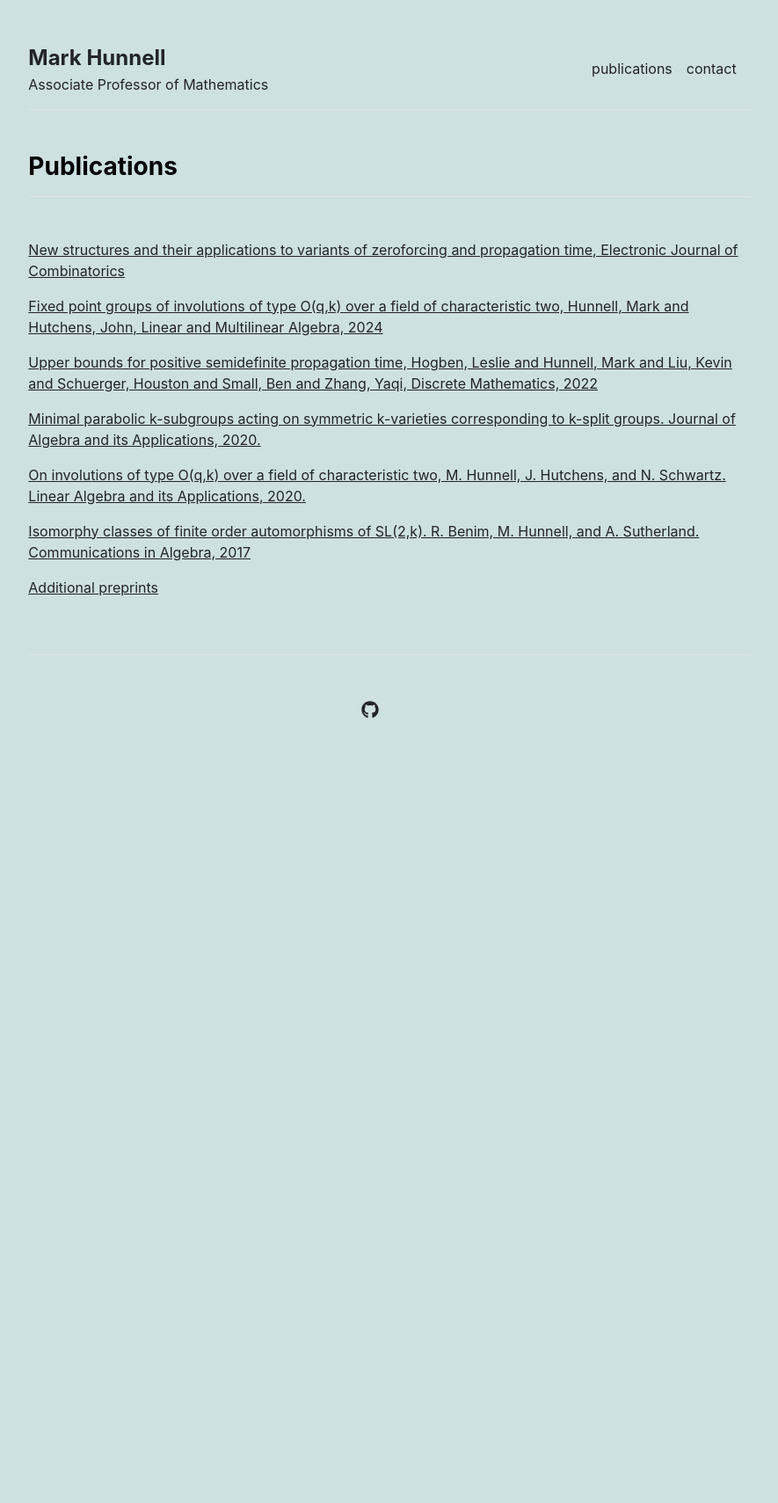
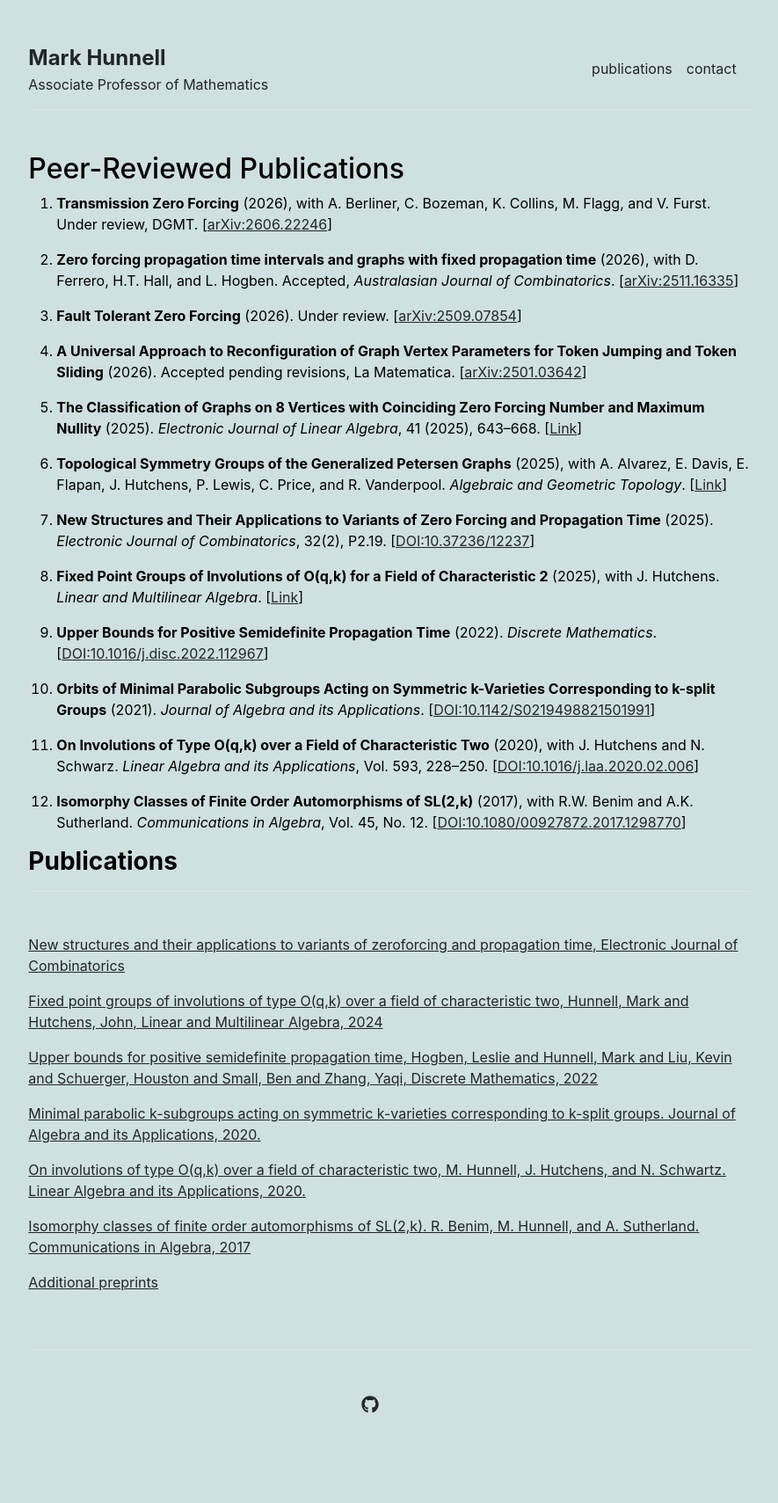
Before and after one commit to hunnellm/hunnellm.github.io, a Jekyll site: the page built from publications.md, in a window 1280 px wide. Shown: the whole page at 88% size, without its empty margins (197-1082 px from the left). Built offline with Jekyll 4.4.1, drawn with Linux system fonts in a browser that asks for light colours; before the commit the page ends 919 px from its top, so only the background shows below that.

Commit message:
Update publications page with latest peer-reviewed publications

```diff
--- a/publications.md
+++ b/publications.md
@@ -2,3 +2,29 @@
 layout: publications
 title: "Publications"
 ---
+
+## Peer-Reviewed Publications
+
+1. **Transmission Zero Forcing** (2026), with A. Berliner, C. Bozeman, K. Collins, M. Flagg, and V. Furst. Under review, DGMT. [[arXiv:2606.22246](https://arxiv.org/abs/2606.22246)]
+
+2. **Zero forcing propagation time intervals and graphs with fixed propagation time** (2026), with D. Ferrero, H.T. Hall, and L. Hogben. Accepted, *Australasian Journal of Combinatorics*. [[arXiv:2511.16335](https://arxiv.org/abs/2511.16335)]
+
+3. **Fault Tolerant Zero Forcing** (2026). Under review. [[arXiv:2509.07854](https://arxiv.org/abs/2509.07854)]
+
+4. **A Universal Approach to Reconfiguration of Graph Vertex Parameters for Token Jumping and Token Sliding** (2026). Accepted pending revisions, La Matematica. [[arXiv:2501.03642](https://arxiv.org/abs/2501.03642)]
+
+5. **The Classification of Graphs on 8 Vertices with Coinciding Zero Forcing Number and Maximum Nullity** (2025). *Electronic Journal of Linear Algebra*, 41 (2025), 643–668. [[Link](https://journals.uwyo.edu/index.php/ela/article/view/9635)]
+
+6. **Topological Symmetry Groups of the Generalized Petersen Graphs** (2025), with A. Alvarez, E. Davis, E. Flapan, J. Hutchens, P. Lewis, C. Price, and R. Vanderpool. *Algebraic and Geometric Topology*. [[Link](https://msp.org/agt/2025/25-8/p13.xhtml)]
+
+7. **New Structures and Their Applications to Variants of Zero Forcing and Propagation Time** (2025). *Electronic Journal of Combinatorics*, 32(2), P2.19. [[DOI:10.37236/12237](https://doi.org/10.37236/12237)]
+
+8. **Fixed Point Groups of Involutions of O(q,k) for a Field of Characteristic 2** (2025), with J. Hutchens. *Linear and Multilinear Algebra*. [[Link](https://www.tandfonline.com/doi/full/10.1080/03081087.2024.2340743)]
+
+9. **Upper Bounds for Positive Semidefinite Propagation Time** (2022). *Discrete Mathematics*. [[DOI:10.1016/j.disc.2022.112967](https://doi.org/10.1016/j.disc.2022.112967)]
+
+10. **Orbits of Minimal Parabolic Subgroups Acting on Symmetric k-Varieties Corresponding to k-split Groups** (2021). *Journal of Algebra and its Applications*. [[DOI:10.1142/S0219498821501991](https://doi.org/10.1142/S0219498821501991)]
+
+11. **On Involutions of Type O(q,k) over a Field of Characteristic Two** (2020), with J. Hutchens and N. Schwarz. *Linear Algebra and its Applications*, Vol. 593, 228–250. [[DOI:10.1016/j.laa.2020.02.006](https://doi.org/10.1016/j.laa.2020.02.006)]
+
+12. **Isomorphy Classes of Finite Order Automorphisms of SL(2,k)** (2017), with R.W. Benim and A.K. Sutherland. *Communications in Algebra*, Vol. 45, No. 12. [[DOI:10.1080/00927872.2017.1298770](https://doi.org/10.1080/00927872.2017.1298770)]
```
